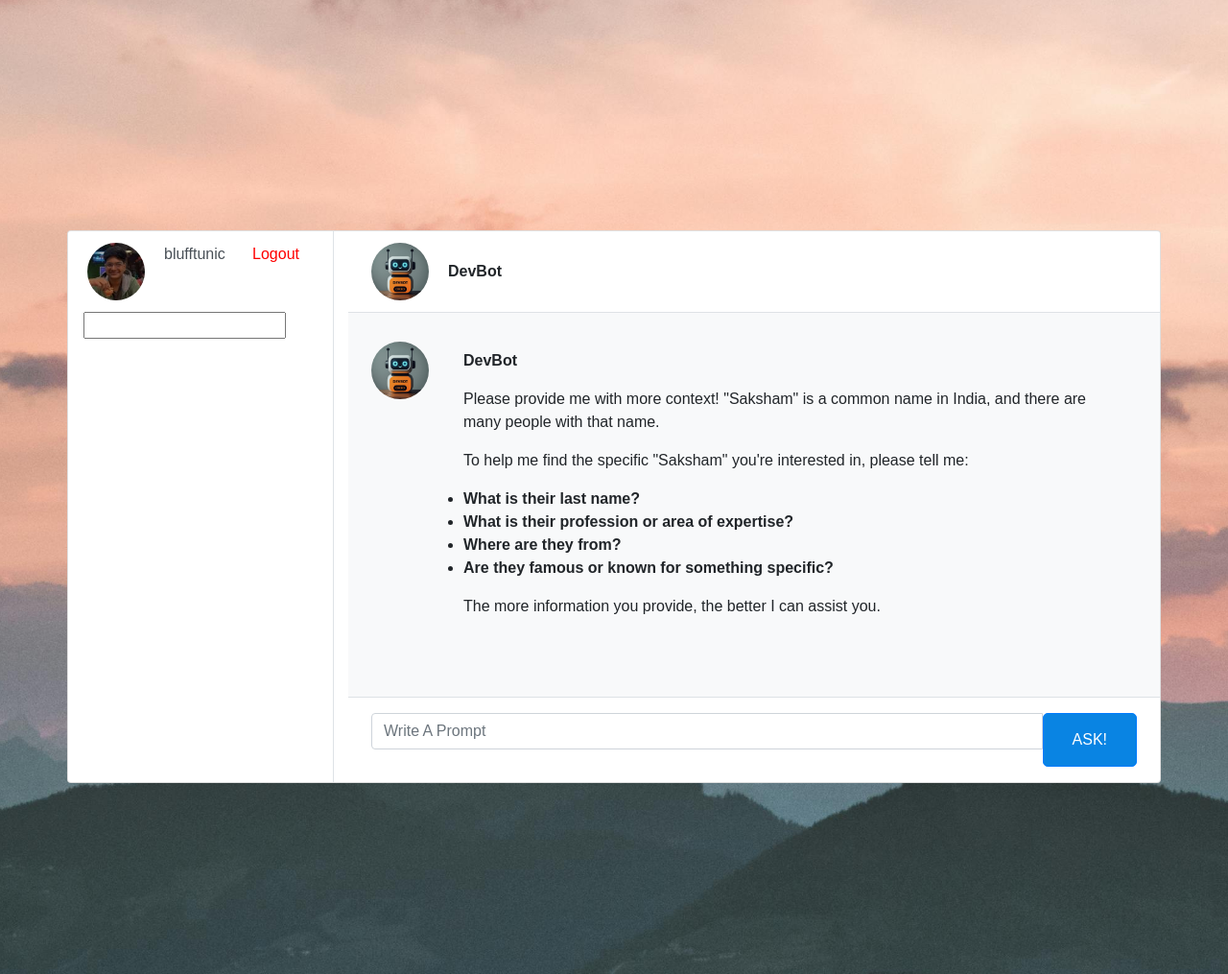
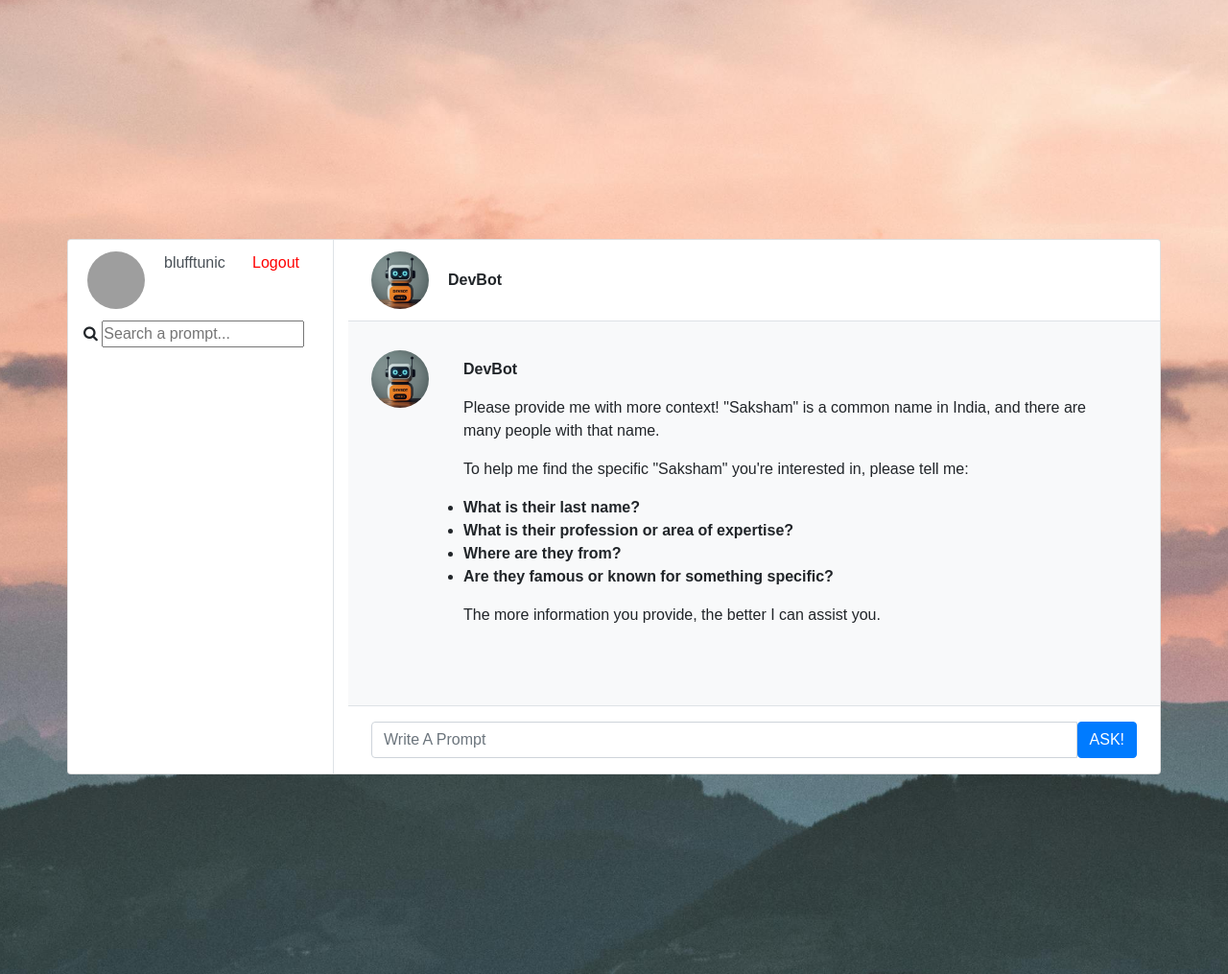
Before and after one commit to DevanshuTripathi/DevBot, a Django app: page / in a window 1280 px wide. Shown: the part 772-1787 px from the top of the page at 96% size. Run offline with Django 4.2, Linux system fonts and the light colour scheme; a user stored in the database is signed in; data comes from the database, SQL or seed files in the repository; both versions use the stored data as it was after the commit; some libraries are stand-ins or nearby versions; grey boxes are pictures that could not be loaded.

Commit message:
project complete

```diff
--- a/chatbot/models.py
+++ b/chatbot/models.py
@@ -3,12 +3,13 @@ from django.contrib.auth.models import AbstractUser
 
 # Create your models here.
 class User(AbstractUser):
-    pass
+    img = models.URLField(null=True, blank=True, max_length=600)
 
 class Prompt(models.Model):
     user = models.ForeignKey(User, on_delete=models.CASCADE, related_name="userPrompt")
     prompt = models.CharField(max_length=300)
     response = models.TextField(default="", null=True, blank=True)
+    shared = models.BooleanField(default=False,)
 
     def __str__(self):
         return f"{self.user} prompted {self.prompt[:10]}"
--- a/chatbot/static/chatbot/styles.css
+++ b/chatbot/static/chatbot/styles.css
@@ -121,7 +121,7 @@ body {
     gap: 20px;
 }
 
-.btn {
+/* .btn {
     text-decoration: none;
     padding: 15px 30px;
     font-size: 1rem;
@@ -129,7 +129,7 @@ body {
     color: white;
     background-color: #0984e3;
     transition: background-color 0.3s ease;
-}
+} */
 
 .btn:hover {
     background-color: #74b9ff;
@@ -142,3 +142,83 @@ body {
 a{
     color:red;
 }
+
+.search-icon{
+    height: 5px;
+    width: 5px;
+}
+.search{
+    margin:0px;
+    padding:0px;
+}
+
+#share{
+    display:none;
+}
+
+.chat-message-left:hover #share {
+    display: block;
+}
+
+#search-link{
+    text-decoration: none;
+}
+
+/* Custom chat container */
+.custom-chat {
+    display: flex;
+    flex-direction: column;
+    height: 80vh;  /* Takes 80% of screen height */
+    max-width: 90%; /* Takes 80% of screen width */
+    margin: auto;  /* Centers the chat on the screen */
+    overflow-y: auto;
+    padding: 20px;
+    background-color: #f8f9fa;
+    box-shadow: 0 4px 8px rgba(0, 0, 0, 0.1); /* Soft shadow for the box */
+}
+
+.back-home-container {
+    display:block;
+    text-align: center; /* Center the button */
+    margin-top: 20px;   /* Add space between the chat and button */
+}
+
+.back-home-container .btn {
+    background-color: #007bff;
+    color: white;
+    padding: 10px 20px;
+    border: none;
+    border-radius: 5px;
+    cursor: pointer;
+}
+
+.back-home-container .btn:hover {
+    background-color: #0056b3;
+}
+
+/* Fix the bot's photo at the top */
+.custom-chat .chat-message-left img,
+.custom-chat .chat-message-right img {
+    align-self: flex-start;
+}
+
+.custom-chat .chat-message-left,
+.custom-chat .chat-message-right {
+    margin-bottom: 10px;
+}
+
+.custom-chat .chat-message-left {
+    margin-right: auto;
+}
+
+.custom-chat .chat-message-right {
+    flex-direction: row-reverse;
+    margin-left: auto;
+}
+
+/* Adjust padding for chat bubbles */
+.custom-chat .chat-message-left .flex-shrink-1,
+.custom-chat .chat-message-right .flex-shrink-1 {
+    padding: 10px;
+    max-width: 90%;
+}
--- a/chatbot/templates/chatbot/index.html
+++ b/chatbot/templates/chatbot/index.html
@@ -7,17 +7,21 @@
 <div class="containerWelcome">
     <div class="welcome-box">
         <h1>Welcome to DevBot</h1>
-        <p>Please login or register to continue.</p>
+        <p>Please login or register or look at prompts shared by people</p>
         <div class="button-container">
-            <a href="{% url 'login' %}" class="btn">Login</a>
-            <a href="{% url 'register' %}" class="btn">Register</a>
+            <a href="{% url 'login' %}" class="btn btn-primary">Login</a>
+            <a href="{% url 'register' %}" class="btn btn-primary">Register</a>
+            <a href="{% url 'community' %}" class="btn btn-primary">Community</a>
         </div>
     </div>
 </div>
 {% else %}
 
-
-<img id="static-image" src="{% static 'chatbot/file.jpg' %}" style="display: none;">
+{% if user.img %}
+<img id="static-image" src="{{ user.img }}" style="display: none;">
+{% else %}
+<img id="static-image" src="{% static 'chatbot/default-profile.jpg' %}" style="display:none;">
+{% endif %}
 <img id="static-bot" src="{% static 'chatbot/Gemini_Generated_Image_tyy402tyy402tyy4.jpg' %}" style="display: none;">
 
 
@@ -27,7 +31,11 @@
             <div class="col-12 col-lg-5 col-xl-3 border-right">
                 <div class="list-group-item list-group-item-action border-0">
                     <div class="d-flex align-items-start">
-                        <img src="{% static 'chatbot/file.jpg' %}" class="rounded-circle mr-1" alt="Vanessa Tucker" width="40" height="40">
+                        {% if user.img %}
+                        <img src="{{ user.img }}" class="rounded-circle mr-1" alt="User" width="40" height="40">
+                        {% else %}
+                        <img src="{% static 'chatbot/default-profile.jpg' %}" class="rounded-circle mr-1" alt="User" width="40" height="40">
+                        {% endif %}
                         <div class="flex-grow-1 ml-3" id="username">
                             {{ request.user }}
                         </div>
@@ -40,7 +48,8 @@
             </div>
             <div class="d-flex align-items-start">
                 <div class="flex-grow-1 ml-3" id="username">
-                    <input type="text" class="search">
+                    <i class="fa fa-search"></i>
+                    <input type="text" class="search" placeholder="Search a prompt...">
                 </div>
             </div>
 
@@ -66,7 +75,11 @@
                     {% for p in prompt %}
                     <div class="chat-message-right mb-4">
                         <div>
-                            <img src="{% static 'chatbot/file.jpg' %}" class="rounded-circle mr-1" alt="Chris Wood" width="40" height="40">
+                            {% if user.img %}
+                            <img src="{{ user.img }}" class="rounded-circle mr-1" alt="User" width="40" height="40">
+                            {% else %}
+                            <img src="{% static 'chatbot/default-profile.jpg' %}" class="rounded-circle mr-1" alt="User" width="40" height="40">
+                            {% endif %}
                         </div>
                         <div class="flex-shrink-1 bg-light rounded py-2 px-3 mr-3">
                             <div class="font-weight-bold mb-1">{{ request.user }}</div>
@@ -81,6 +94,14 @@
                         <div class="flex-shrink-1 bg-light rounded py-2 px-3 ml-3">
                             <div class="font-weight-bold mb-1">DevBot</div>
                             <p>{{ p.response|safe }}</p>
+                            <a href="{% url 'sharing' prompt_id=p.id %}" id="search-link"><button type="button" class="btn btn-primary" id="share">
+                                {% if p.shared %}
+                                Unshare
+                                {% else %}
+                                Share
+                                {% endif %}
+                            </button></a>
+
                         </div>
                     </div>
                     {% endfor %}
--- a/chatbot/templates/chatbot/layout.html
+++ b/chatbot/templates/chatbot/layout.html
@@ -7,8 +7,9 @@
         <meta http-equiv="X-UA-Compatible" content="IE=edge">
         <title>DevBot</title>
         <meta name="description" content="">
+        <link rel="stylesheet" href="https://cdnjs.cloudflare.com/ajax/libs/font-awesome/4.7.0/css/font-awesome.min.css">
         <link rel="stylesheet" href="https://stackpath.bootstrapcdn.com/bootstrap/4.4.1/css/bootstrap.min.css" integrity="sha384-Vkoo8x4CGsO3+Hhxv8T/Q5PaXtkKtu6ug5TOeNV6gBiFeWPGFN9MuhOf23Q9Ifjh" crossorigin="anonymous">
-        <meta name="viewport" content="width=device-width, initial-scale=1">
+        <meta name="viewport" content="width=device-width, initial-scale=1.0">
         <link rel="stylesheet" href="{% static 'chatbot/styles.css' %}">
     </head>
     <body>
--- a/chatbot/templates/chatbot/register.html
+++ b/chatbot/templates/chatbot/register.html
@@ -15,6 +15,9 @@
             <input class="form-control" autofocus type="text" name="username" placeholder="Username">
         </div>
         <div class="form-group">
+            <input class="form-control"  type="text" name="pfp" placeholder="Profile Pic url">
+        </div>
+        <div class="form-group">
             <input class="form-control" type="email" name="email" placeholder="Email Address">
         </div>
         <div class="form-group">
--- a/chatbot/urls.py
+++ b/chatbot/urls.py
@@ -9,4 +9,6 @@ urlpatterns = [
     path("register", views.register, name="register"),
     path('get_gemini_response/', views.get_gemini_response, name="get_gemini_response"),
     path('search/<str:text>/', views.search, name="search"),
+    path('community/', views.shared, name="community"),
+    path('sharing/<int:prompt_id>/', views.sharing, name="sharing")
 ]
--- a/chatbot/views.py
+++ b/chatbot/views.py
@@ -84,6 +84,7 @@ def register(request):
     if request.method == "POST":
         username = request.POST["username"]
         email = request.POST["email"]
+        img = request.POST["pfp"]
 
         # Ensure password matches confirmation
         password = request.POST["password"]
@@ -95,7 +96,8 @@ def register(request):
 
         # Attempt to create new user
         try:
-            user = User.objects.create_user(username, email, password)
+            user = User.objects.create_user(username, email, password,)
+            user.img = img
             user.save()
         except IntegrityError:
             return render(request, "chatbot/register.html", {
@@ -119,3 +121,21 @@ def search(request, text):
         return render(request, 'chatbot/index.html', {
             'prompt':Prompt.objects.filter(user=request.user)
         })
+
+def shared(request):
+    return render(request, 'chatbot/community.html', {
+        'prompts':Prompt.objects.filter(shared=True)
+    })
+
+def sharing(request, prompt_id):
+    prompt = Prompt.objects.get(pk=prompt_id)
+    if prompt.shared :
+        prompt.shared=False
+    else:
+        prompt.shared=True
+
+    prompt.save()
+
+    return render(request, 'chatbot/index.html', {
+        'prompt': Prompt.objects.filter(user=request.user)
+    })
```
Also changed, not shown: chatbot/templates/chatbot/community.html (added, +35 -0 lines), chatbot/migrations/0003_user_img.py (added), chatbot/migrations/0004_alter_user_img.py (added), chatbot/migrations/0005_prompt_shared.py (added), chatbot/static/chatbot/default-profile.jpg (added), chatbot/static/chatbot/search-icon.png (added), db.sqlite3.
